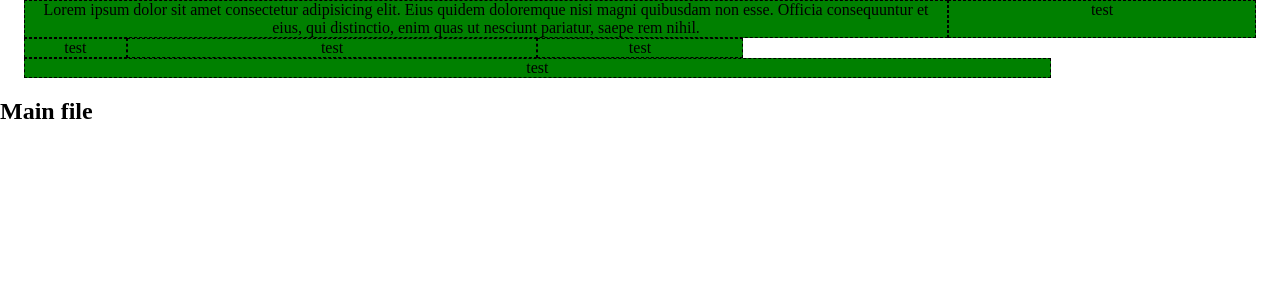
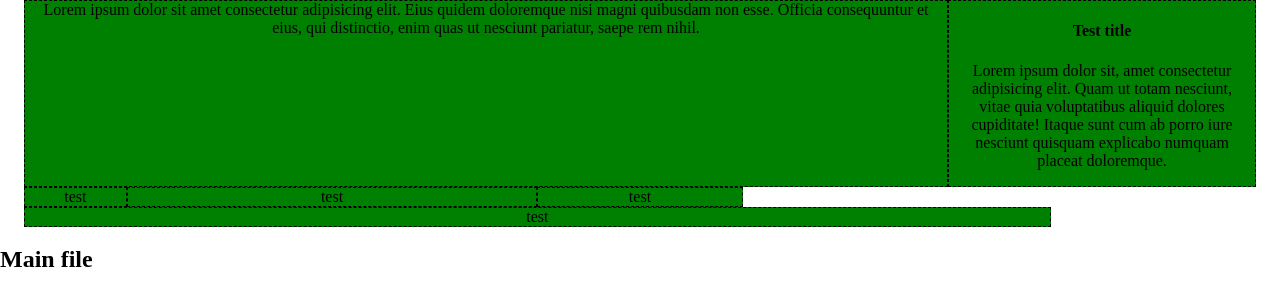
Before and after one commit to elliotrpmorris-zz/laravel-mix-boilerplate, a website: page src/index.html in a window 1280 px wide. Drawn offline with nearby package versions, Linux system fonts and the light colour scheme; files that its build step writes are made by us from their sources.

Commit message:
added test article

```diff
--- a/src/partials/test.html
+++ b/src/partials/test.html
@@ -5,7 +5,17 @@
       doloremque nisi magni quibusdam non esse. Officia consequuntur et eius,
       qui distinctio, enim quas ut nesciunt pariatur, saepe rem nihil.
     </div>
-    <div class="grid-col grid-col--t--6 grid-col--3">test</div>
+    <div class="grid-col grid-col--t--6 grid-col--3">
+      <article>
+        <h4>Test title</h4>
+        <p>
+          Lorem ipsum dolor sit, amet consectetur adipisicing elit. Quam ut
+          totam nesciunt, vitae quia voluptatibus aliquid dolores cupiditate!
+          Itaque sunt cum ab porro iure nesciunt quisquam explicabo numquam
+          placeat doloremque.
+        </p>
+      </article>
+    </div>
     <div class="grid-col grid-col--t--12 grid-col--1">test</div>
     <div class="grid-col grid-col--t--6 grid-col--4">test</div>
     <div class="grid-col grid-col--t--6 grid-col--2">test</div>
```
